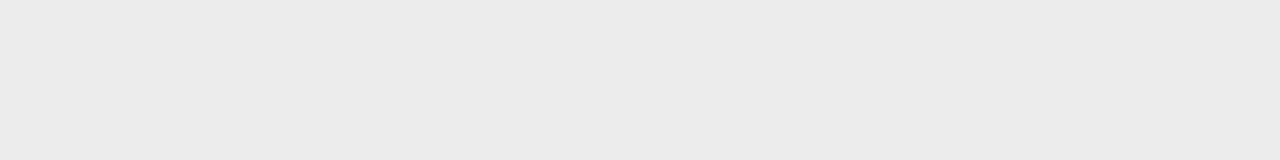
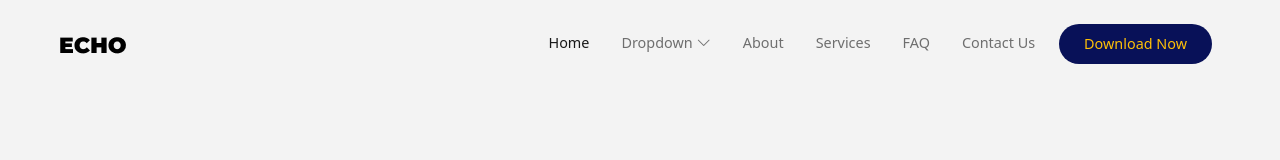
Before and after one commit to mm-tvkl/Complete-Project-5, a website: page index.html in a window 1280 px wide. Drawn offline with nearby package versions, Linux system fonts and the light colour scheme.

Commit message:
Navbar added to Project

```diff
--- a/index.html
+++ b/index.html
@@ -1,5 +1,6 @@
 <!DOCTYPE html>
 <html lang="en">
+
 <head>
     <meta charset="UTF-8">
     <meta http-equiv="X-UA-Compatible" content="IE=edge">
@@ -12,9 +13,64 @@
     <link rel="stylesheet" href="./css/main.min.css">
     <title>Project</title>
 </head>
+
 <body>
+    <header>
+        <!-- Navbar added To Project -->
+        <nav class="navbar navbar-expand-md navbar-light bg-transparent py-4 px-5">
+            <div class="container-fluid">
+                <a class="navbar-brand" href="#">
+                    <img src="./img/navbar-img/logo.png" class="img-fluid" alt="">
+                </a>
+                <button class="navbar-toggler" type="button">
+                    <span class="navbar-toggler-icon"></span>
+                </button>
+                <div class="collapse navbar-collapse" id="navbarSupportedContent">
+                    <ul class="navbar-nav ms-auto">
+                        <!-- Items 1 -->
+                        <li class="nav-item mx-2">
+                            <a class="nav-link active" aria-current="page" href="#">Home</a>
+                        </li>
 
+                        <!-- Items 2 -->
+                        <li class="nav-item mx-2">
+                            <a class="nav-link" href="#">
+                                Dropdown
+                                <i class="bi bi-chevron-down"></i>
+                            </a>
+                        </li>
+
+                        <!-- Items 3 -->
+                        <li class="nav-item mx-2">
+                            <a class="nav-link" href="#">About</a>
+                        </li>
+
+                        <!-- Items 4 -->
+                        <li class="nav-item mx-2">
+                            <a class="nav-link" href="#">Services</a>
+                        </li>
+
+                        <!-- Items 5 -->
+                        <li class="nav-item mx-2">
+                            <a class="nav-link" href="#">FAQ</a>
+                        </li>
+
+                        <!-- Items 5 -->
+                        <li class="nav-item mx-2">
+                            <a class="nav-link" href="#">Contact Us</a>
+                        </li>
+
+                        <!-- Items 6 -->
+                        <li class="nav-item mx-2">
+                            <a class="nav-link btn btn-main text-warning rounded-pill px-4" href="#">Download Now</a>
+                        </li>
+                    </ul>
+                </div>
+            </div>
+        </nav>
+    </header>
 </body>
 <!-- Bootstrap.min.js -->
 <script src="./node_modules/bootstrap/dist/js/bootstrap.bundle.min.js"></script>
+
 </html>
--- /dev/null
+++ b/scss/_navbar.scss
@@ -0,0 +1,11 @@
+.btn-main{
+    background-color: $color-btn;
+}
+
+nav{
+    .nav-item{
+        a{
+            font-size: .9rem;
+        }
+    }
+}
--- a/scss/main.scss
+++ b/scss/main.scss
@@ -1,5 +1,6 @@
 @import "./variable";
 @import "./font";
+@import "./navbar";
 
 *{
     margin: 0;
@@ -8,5 +9,5 @@
 }
 
 body{
-    background-color: #ececec;
+    background-color: #f3f3f3;
 }
```
Also changed, not shown: css/main.min.css, 1 other file.
